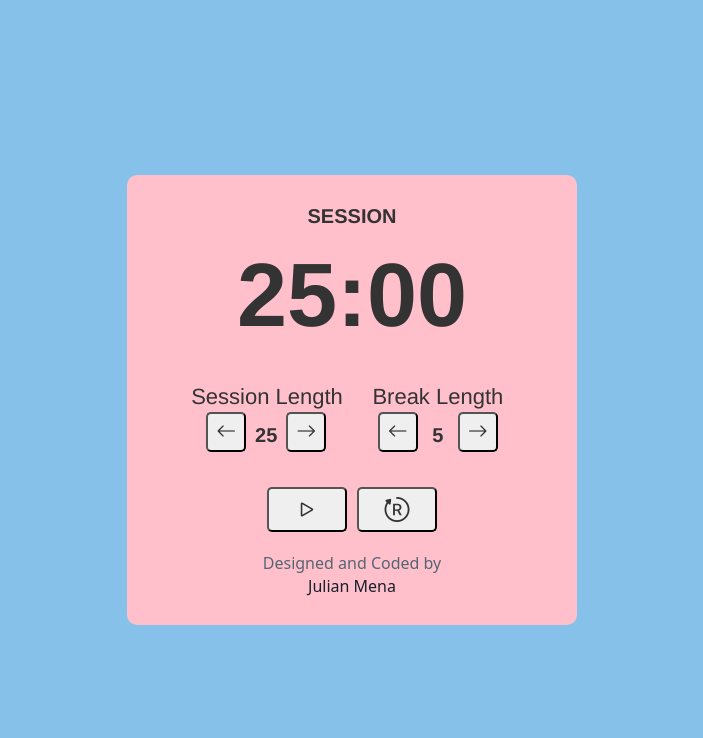
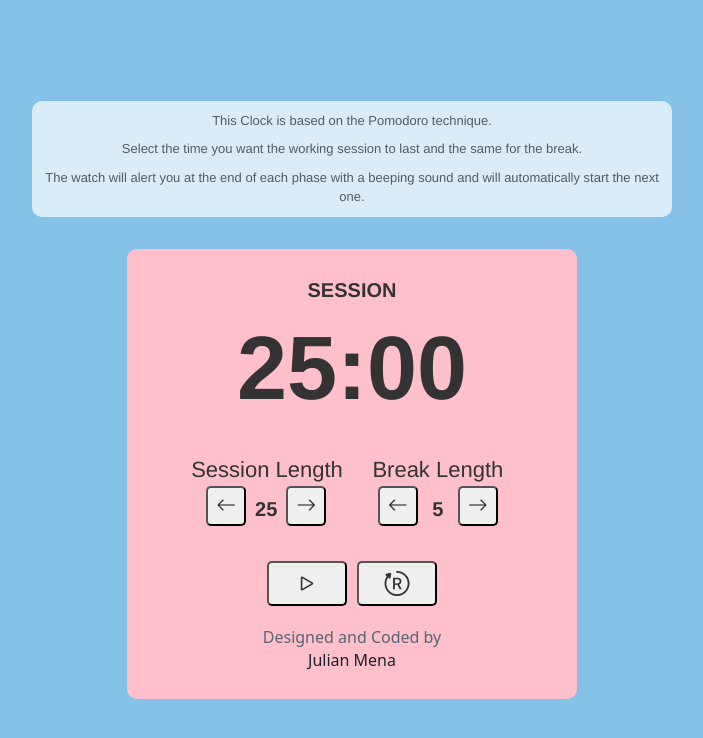
Before and after one commit to Julianmenav/pomodoro-clock, a React (Create React App) app: page / in a window 1280 px wide. Shown: the top 738 px of the page, without its empty margins (288-991 px from the left). Built offline with nearby package versions, Linux system fonts and the light colour scheme.

Commit message:
New: Small guide added

```diff
--- a/src/App.css
+++ b/src/App.css
@@ -3,7 +3,7 @@
 }
 
 body {
-  background-color: #85C1E9 ;
+  background-color: #85C1E9;
 }
 
 .wrapper {
@@ -15,6 +15,7 @@ body {
 }
 
 .container {
+  margin: auto;
   border-radius: 10px;
   background-color: pink;
   width: 450px;
@@ -42,7 +43,8 @@ body {
   display: flex;
 }
 
-.break-label, .session-label {
+.break-label,
+.session-label {
   text-align: center;
   padding: 10px;
   font-size: 22px;
@@ -57,7 +59,7 @@ body {
 
 }
 
-.timer > * {
+.timer>* {
   border-radius: 5px;
   width: 40px;
   height: 40px;
@@ -65,7 +67,7 @@ body {
   font-weight: bold;
 }
 
-.timer > div > p {
+.timer>div>p {
   margin-top: 9px;
 }
 
@@ -95,14 +97,34 @@ button {
   color: #566573
 }
 
-.author > a {
+.author>a {
   color: #17202A;
   text-decoration: none;
 }
 
+#text {
+  margin: auto;
+  margin-bottom: 2.5vw;
+  border-radius: 10px;
+  background-color: #fff;
+  font-size: 13px;
+  padding: 0.8em;
+  opacity: 0.7;
+  width: 50vw;
+  max-width: 680px;
+  min-width: 400px;
+  text-align: center;
+}
+
+#text>.advice {
+  margin-bottom: 0;
+}
+
+
+
 @media only screen and (max-width: 600px) {
   /* For mobile phones: */
-    .container {
+  .container {
     transform: scale(0.8);
     -webkit-transform: scale(0.8);
     -moz-transform: scale(0.8);
--- a/src/App.js
+++ b/src/App.js
@@ -3,6 +3,7 @@ import moment from "moment";
 import { getTimer } from './utils'
 import { useGetTimers } from './hooks';
 import { Timer } from './components/Timer';
+import { Guide } from './components/Guide'
 import './App.css';
 
 
@@ -55,6 +56,8 @@ const App = (props) => {
   }
 
   return (
+    <div>
+      <Guide />
       <div className="container">
         <div id="timer-label" className="timer-label">
           {inBreak ? (<>BREAK</>) : (<>SESSION</>)}
@@ -103,6 +106,7 @@ const App = (props) => {
           preload="auto"
         />
       </div>
+    </div>
   )
 }
 
--- /dev/null
+++ b/src/components/Guide.js
@@ -0,0 +1,9 @@
+export const Guide = () => {
+  return (
+    <div id="text">
+      <p className="intro">This Clock is based on the Pomodoro technique.</p>
+      <p className="guide">Select the time you want the working session to last and the same for the break.</p>
+      <p className="advice">The watch will alert you at the end of each phase with a beeping sound and will automatically start the next one.</p>
+    </div>
+  )
+}
```
Lines whose indentation alone changed are shown as unchanged.
